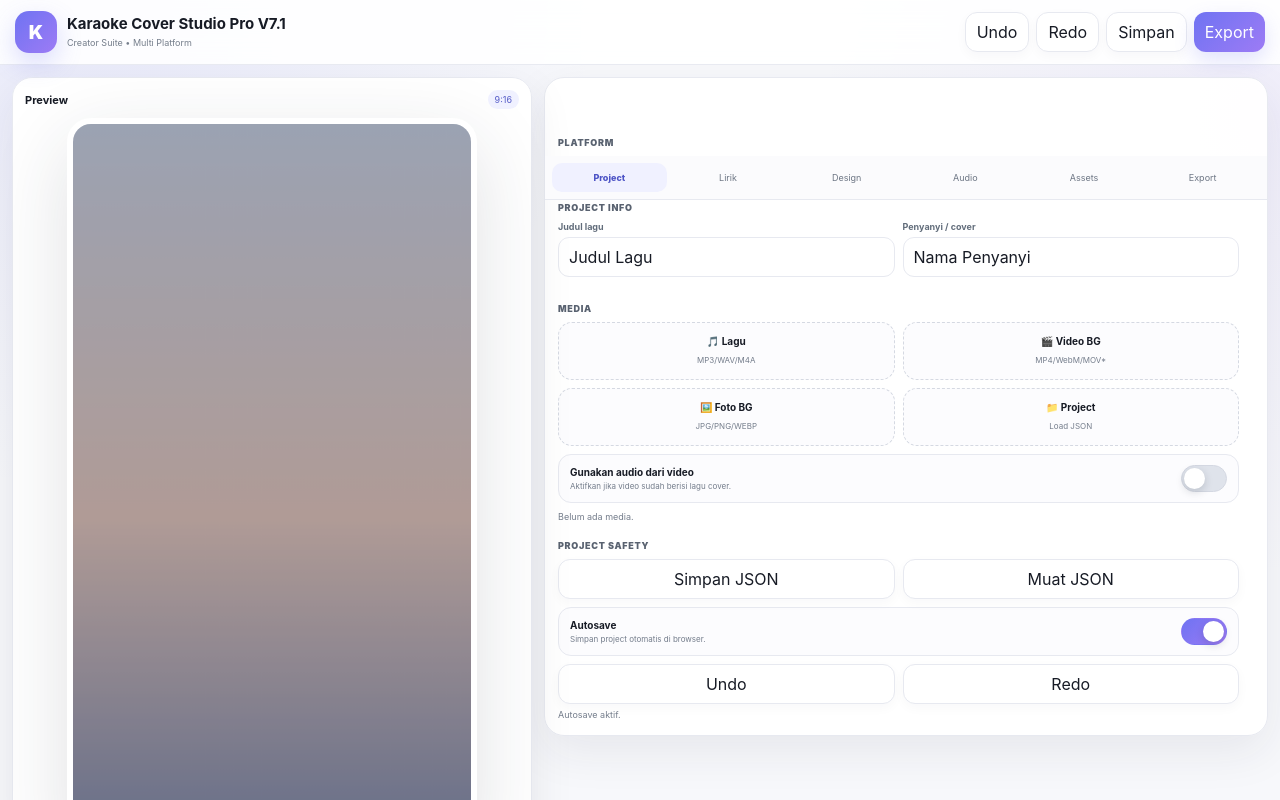
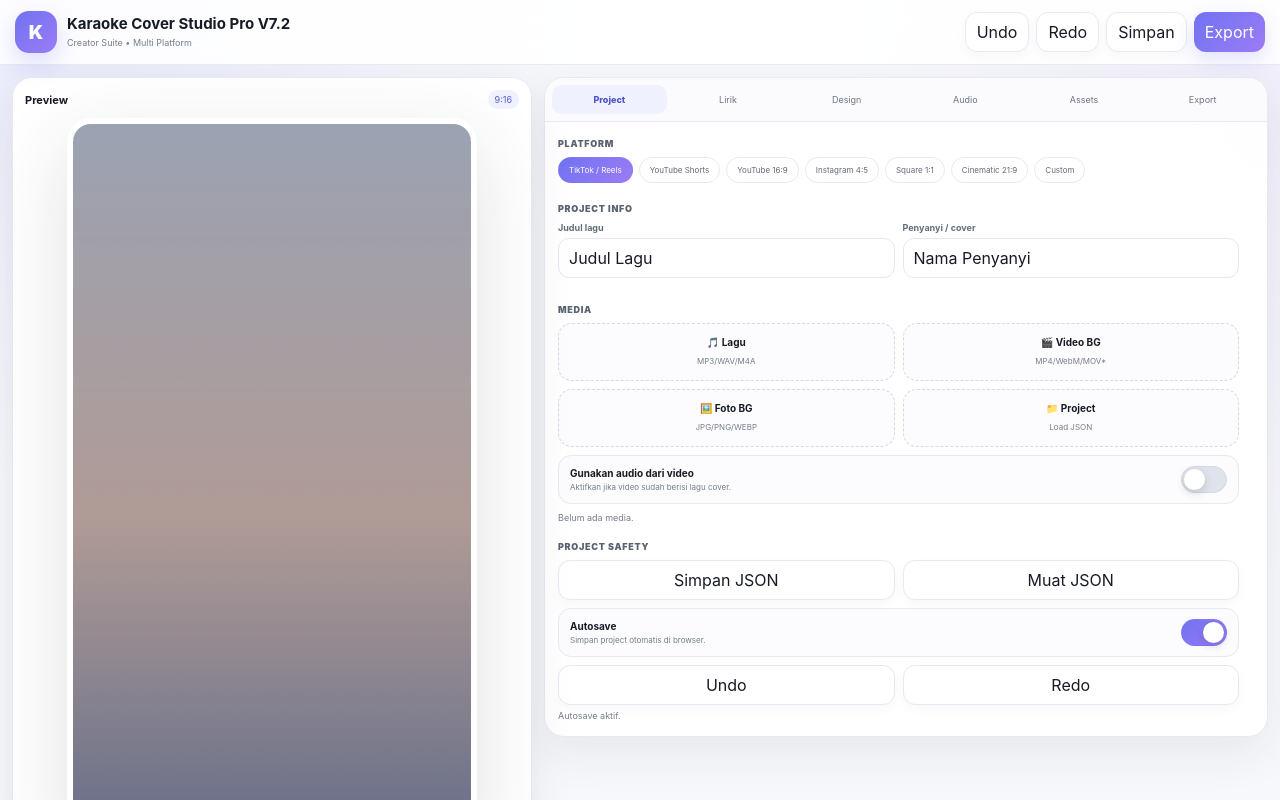
Before and after one commit to hrmnkosasi-netizen/YarchStudio, a plain HTML site: page index.html in a window 1280 px wide. Shown: the top 800 px of the page. Drawn offline with Linux system fonts and the light colour scheme.

Commit message:
Update index.html

```diff
--- a/index.html
+++ b/index.html
@@ -3,7 +3,7 @@
 <head>
 <meta charset="UTF-8">
 <meta name="viewport" content="width=device-width,initial-scale=1,viewport-fit=cover">
-<title>Karaoke Cover Studio Pro V7.1</title>
+<title>Karaoke Cover Studio Pro V7.2</title>
 <style>
 :root{
   --bg:#f6f7fb; --card:#fff; --card2:#fbfcff; --line:#e7e9f0; --text:#171b25; --muted:#747d8b;
@@ -78,7 +78,7 @@
 .editor-card{overflow:hidden}
 .tabbar{
   display:grid;grid-template-columns:repeat(6,1fr);gap:4px;padding:7px;border-bottom:1px solid var(--line);background:#fbfbfd;
-  position:sticky;top:78px;z-index:20
+  position:relative;top:auto;z-index:20
 }
 .tabbtn{border:0;background:transparent;border-radius:10px;padding:9px 4px;font-size:9px;color:#6d7684}
 .tabbtn.active{background:var(--soft);color:#4d54c6;font-weight:800}
@@ -170,6 +170,58 @@
   .lyric-row{grid-template-columns:54px 54px minmax(0,1fr) 27px}
   .lyric-row input{font-size:8px;padding:6px 4px}
 }
+
+/* V7.2 — editor header collision fix */
+.editor-card{
+  display:grid;
+  grid-template-rows:auto minmax(0,1fr);
+  min-height:0;
+}
+.tabbar{
+  position:relative;
+  top:auto;
+  z-index:25;
+  grid-row:1;
+  background:#fbfbfd;
+  border-bottom:1px solid var(--line);
+}
+.tabpane{
+  grid-row:2;
+  min-height:0;
+  max-height:calc(100vh - 150px);
+  overflow-y:auto;
+  overflow-x:hidden;
+  overscroll-behavior:contain;
+  padding-top:16px;
+}
+.tabpane.active{display:block}
+.tabpane>.section:first-child{
+  padding-top:0;
+  margin-top:0;
+}
+@media(min-width:921px){
+  .editor-card{
+    max-height:calc(100vh - 92px);
+  }
+  .tabbar{
+    position:sticky;
+    top:0;
+  }
+}
+@media(max-width:920px){
+  .editor-card{display:block;max-height:none}
+  .tabbar{
+    position:sticky;
+    top:0;
+    z-index:30;
+  }
+  .tabpane{
+    max-height:none;
+    overflow:visible;
+    padding-top:14px;
+  }
+}
+
 </style>
 </head>
 <body>
@@ -177,7 +229,7 @@
 <header>
   <div class="brand">
     <div class="logo">K</div>
-    <div><h1>Karaoke Cover Studio Pro V7.1</h1><small>Creator Suite • Multi Platform</small></div>
+    <div><h1>Karaoke Cover Studio Pro V7.2</h1><small>Creator Suite • Multi Platform</small></div>
   </div>
   <div class="header-actions">
     <button class="btn" id="undoTop">Undo</button>
```
